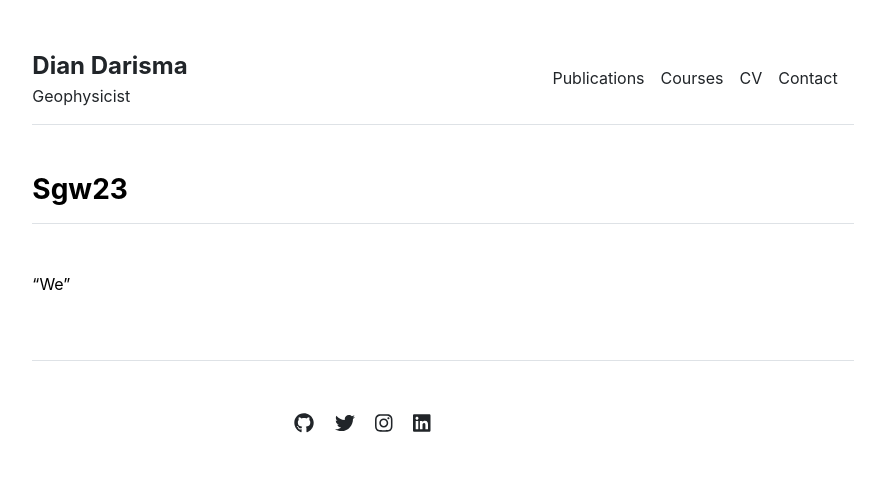
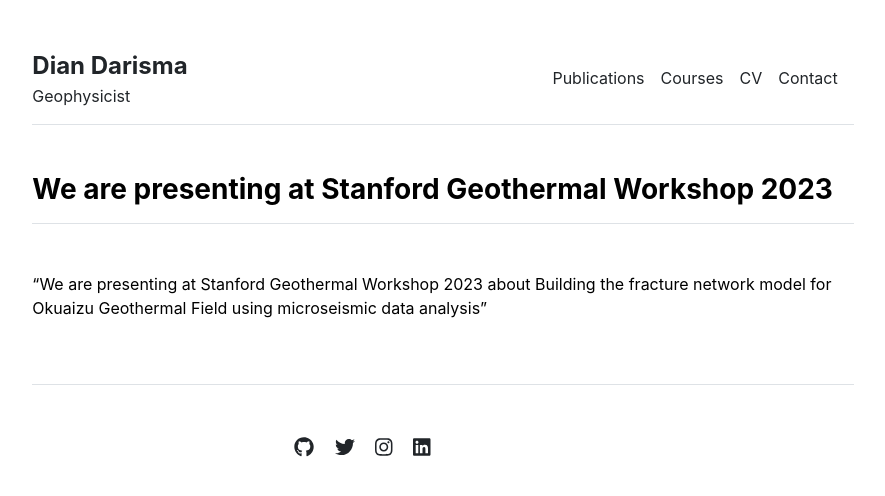
Before and after one commit to diandarisma/diandarisma.github.io, a Jekyll site: the page built from _posts/2023-02-11-SGW23.md, in a window 1280 px wide. Shown: the top 496 px of the page, without its empty margins (197-1082 px from the left). Built offline with Jekyll 4.4.1, drawn with Linux system fonts in a browser that asks for light colours; our own code applies the rules of GitHub Pages for plain Markdown files.

Commit message:
Update 2023-02-11-SGW23.md

```diff
--- a/_posts/2023-02-11-SGW23.md
+++ b/_posts/2023-02-11-SGW23.md
@@ -1 +1,6 @@
-"We"
+---
+layout: post
+title: "We are presenting at Stanford Geothermal Workshop 2023"
+---
+
+"We are presenting at Stanford Geothermal Workshop 2023 about Building the fracture network model for Okuaizu Geothermal Field using microseismic data analysis"
```
